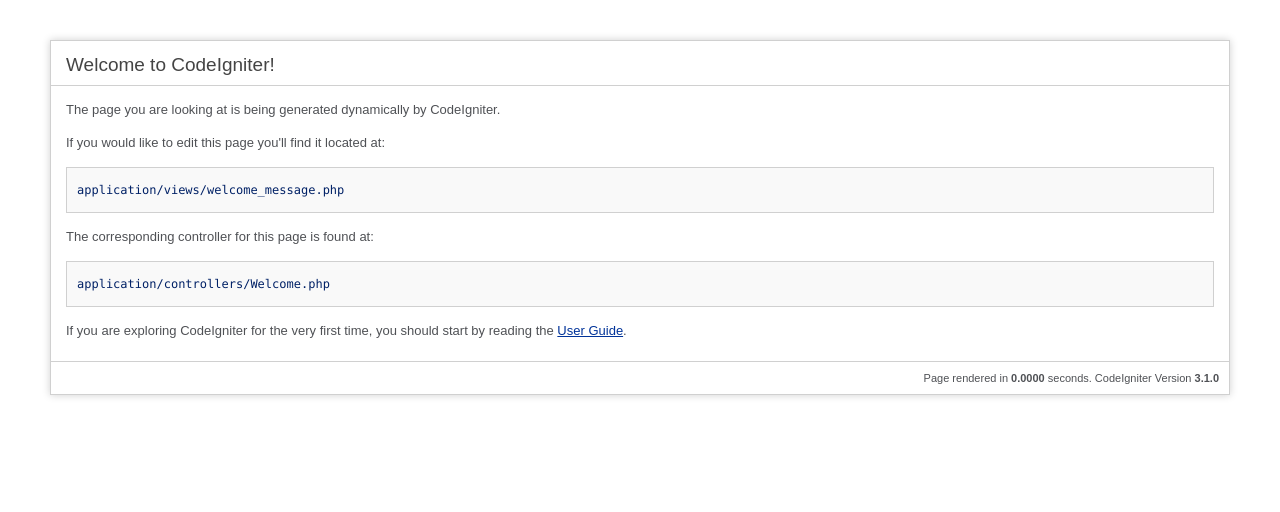
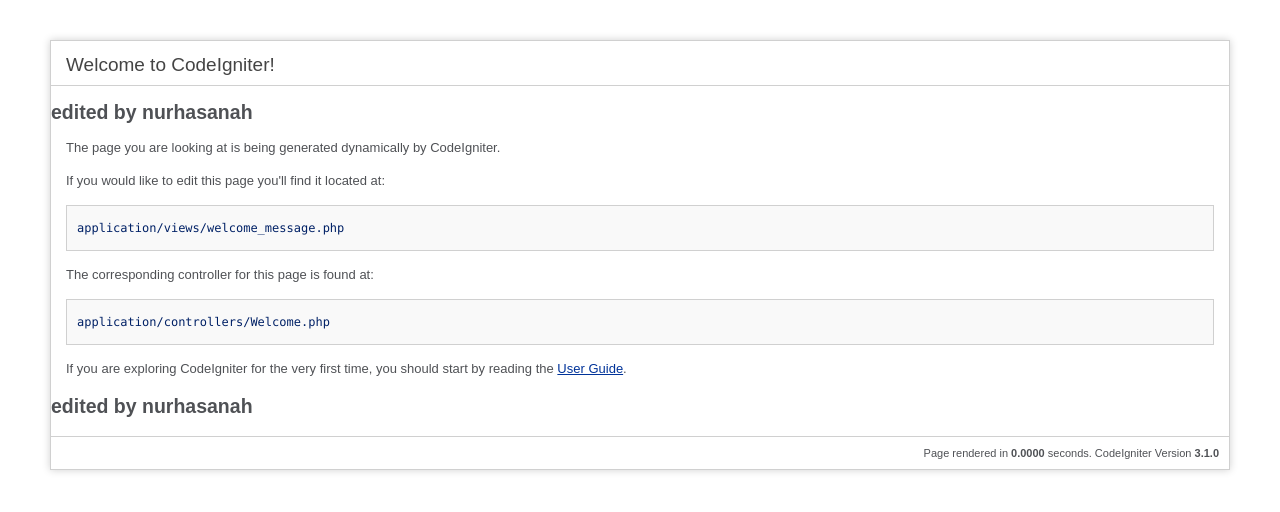
Before and after one commit to usmanantharikta/workshop_bekup, a CodeIgniter app: page /bekup/index.php/welcome/index in a window 1280 px wide. Shown: the top 512 px of the page. Run offline with CodeIgniter, Linux system fonts and the light colour scheme.

Commit message:
view/welcome.php

```diff
--- a/application/views/welcome_message.php
+++ b/application/views/welcome_message.php
@@ -69,6 +69,7 @@
 
 <div id="container">
 	<h1>Welcome to CodeIgniter!</h1>
+    <h2>edited by nurhasanah</h2>
 
 	<div id="body">
 		<p>The page you are looking at is being generated dynamically by CodeIgniter.</p>
@@ -81,7 +82,7 @@
 
 		<p>If you are exploring CodeIgniter for the very first time, you should start by reading the <a href="user_guide/">User Guide</a>.</p>
 	</div>
-
+    <h2>edited by nurhasanah</h2>
 	<p class="footer">Page rendered in <strong>{elapsed_time}</strong> seconds. <?php echo  (ENVIRONMENT === 'development') ?  'CodeIgniter Version <strong>' . CI_VERSION . '</strong>' : '' ?></p>
 </div>
 
```
